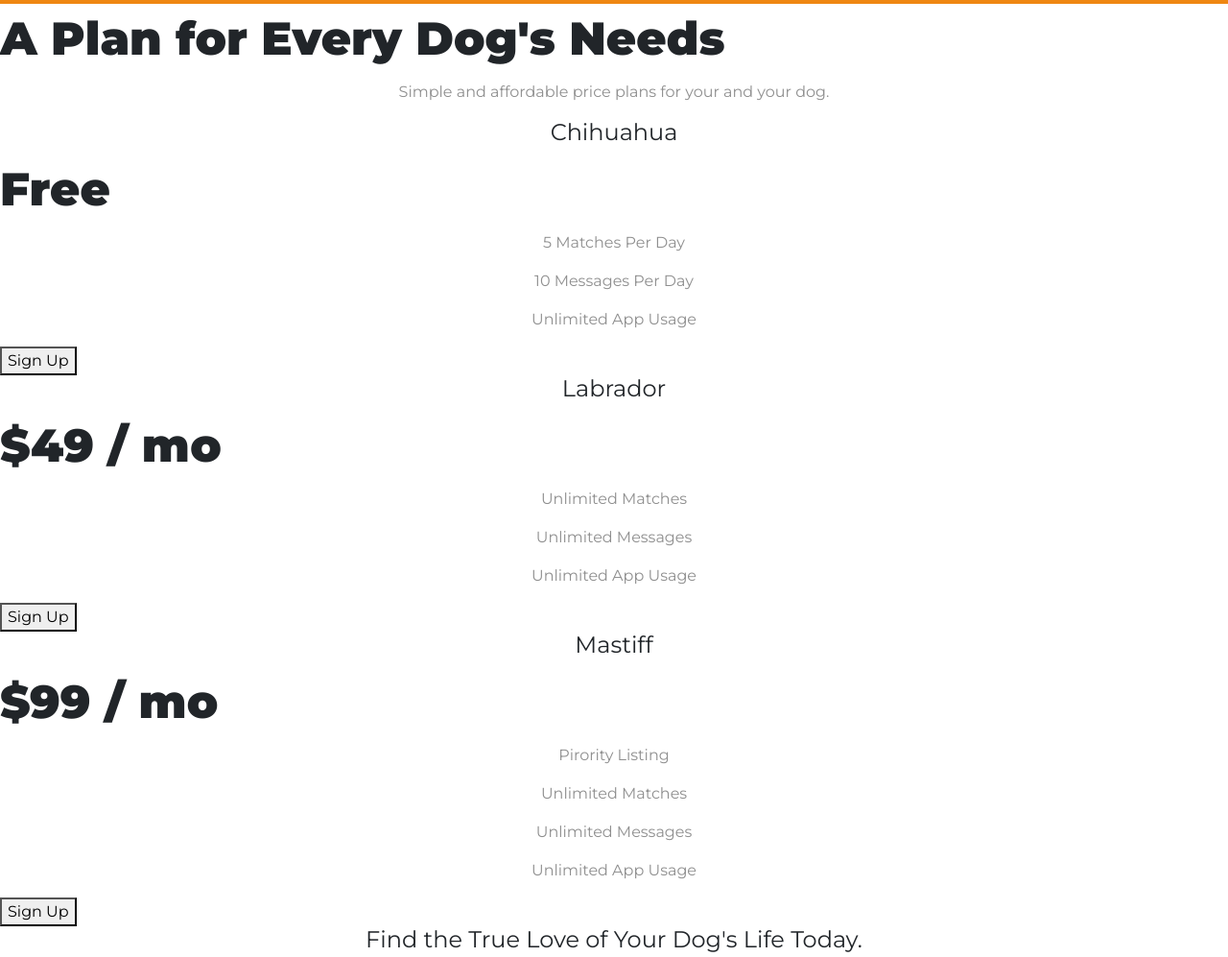
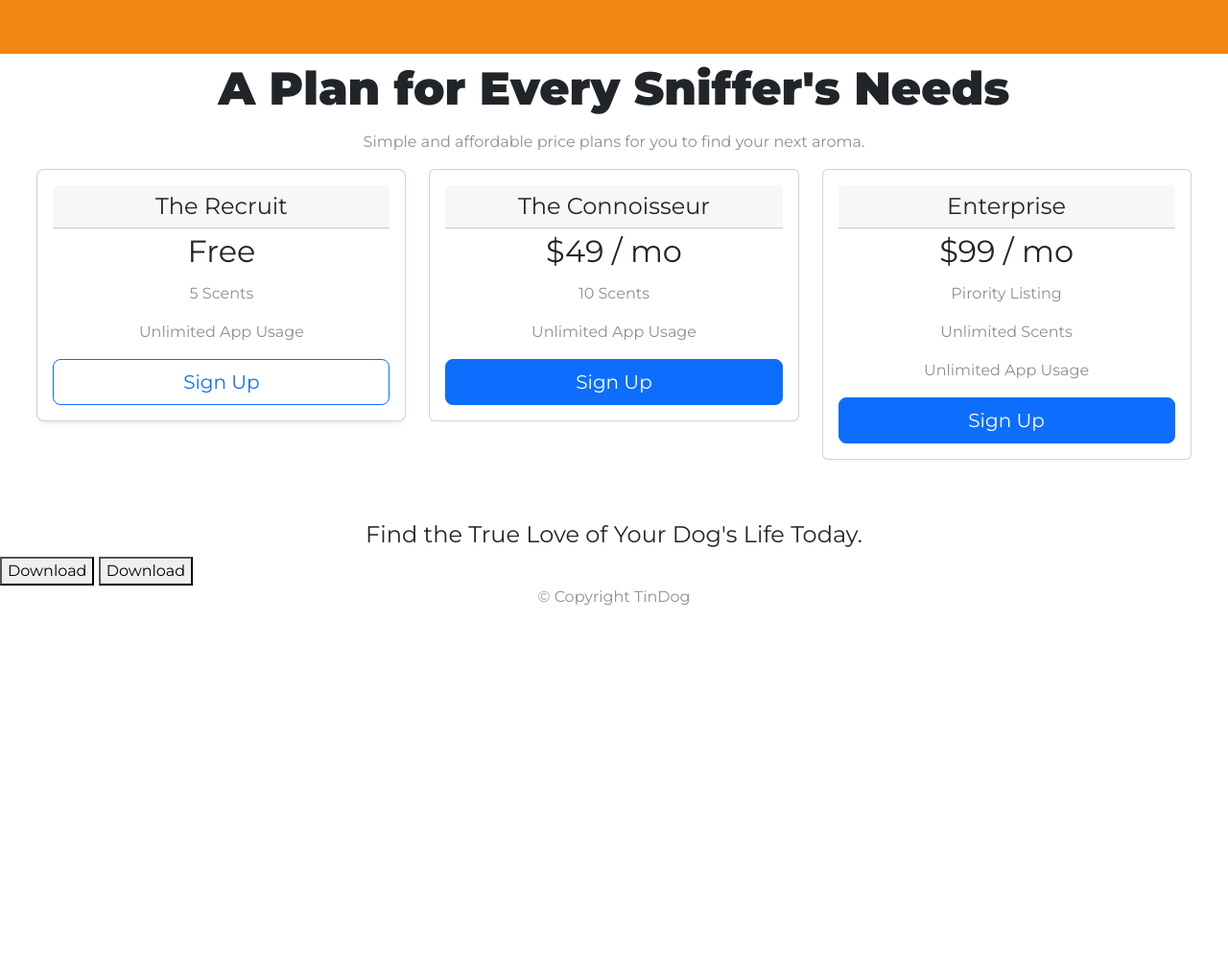
Before and after one commit to RuwinX/Tinscent, a plain HTML site: page index.html in a window 1280 px wide. Shown: the part 1657-2654 px from the top of the page at 96% size. After the commit the page ends 2307 px from the top, so only its background shows below. Drawn offline with nearby package versions, Linux system fonts and the light colour scheme.

Commit message:
bootstrap cards
added pricing plans using bootstrap cards

```diff
--- a/css/styles.css
+++ b/css/styles.css
@@ -13,8 +13,7 @@ body {
 
 .phonePic {
   transform: rotate(25deg);
-  width: 60%;
-
+width:60%
 
 }
 
@@ -68,6 +67,10 @@ margin-bottom: 1rem;
 
 #features{
   margin: 10px;
+  padding-top: 4%;
+  background-color: white;
+  position: relative;
+  z-index: 1;
 }
 
 .row{
@@ -81,6 +84,10 @@ margin-bottom: 1rem;
   color: white;
 }
 
+#title{
+
+
+}
 .testimonial-pic {
   width: 10%;
   border-radius: 100%;
@@ -102,3 +109,16 @@ margin-bottom: 1rem;
 .carousel-item {
     padding: 7% 15%;
 }
+
+.pricing-card-title
+{
+    font-weight: 400;
+    font-size: 2rem;
+}
+
+#pricing {
+  margin-bottom:5%;
+  margin-left: 3%;
+  margin-right: 3%;
+  text-align: center;
+}
--- a/index.html
+++ b/index.html
@@ -56,8 +56,8 @@
 
           <button class="btn btn-outline-light btn-lg download-button" type="button"><i class="fa-brands fa-google-play"></i> Download</button>
         </div>
-        <div class="col-lg-6">
-          <img class="phonePic img-fluid" src="images/iphone6v2.png" alt="iphone-mockup">
+        <div class="col-lg-6 ">
+          <img class="phonePic" src="images/iphone6v2.png" alt="iphone-mockup">
         </div>
       </div>
 
@@ -71,7 +71,7 @@
     <div class="container">
       <div class="row">
         <div class="col-lg-4">
-         <i class="fa-solid fa-circle-check icon-list fa-3x"> </i>
+          <i class="fa-solid fa-circle-check icon-list fa-3x"> </i>
           <h3>Easy to use.</h3>
           <p>So easy to use, even a toddler could do it.</p>
         </div>
@@ -138,35 +138,46 @@
   <!-- Pricing -->
 
   <section id="pricing">
-
-    <h2>A Plan for Every Dog's Needs</h2>
-    <p>Simple and affordable price plans for your and your dog.</p>
+    <h2>A Plan for Every Sniffer's Needs</h2>
+    <p>Simple and affordable price plans for you to find your next aroma.</p>
+    <div class="row">
+      <div class="col-lg-4 col-md-6">
+        <div class="card  mb-4 rounded-3 shadow-sm">
+          <div class="card-body">
+            <h3 class="card-header">The Recruit</h3>
+            <h2 class="card-title pricing-card-title">Free</h2>
+            <p>5 Scents</p>
+            <p>Unlimited App Usage</p>
+            <button type="button" class="w-100 btn btn-lg btn-outline-primary">Sign Up</button>
+          </div>
+        </div>
+      </div>
+      <div class="col-md-6 col-lg-4">
+        <div class="card">
+          <div class="card-body">
+            <h3 class="card-header">The Connoisseur</h3>
+            <h2 class="card-title pricing-card-title"> $49 / mo</h2>
+            <p>10 Scents</p>
+            <p>Unlimited App Usage</p>
+            <button type="button" class="w-100 btn btn-lg btn-primary">Sign Up</button>
+          </div>
+        </div>
+      </div>
+      <div class="col-md-6 col-lg-4">
+        <div class="card">
+          <div class="card-body">
+            <h3 class="card-header">Enterprise</h3>
+            <h2 class="card-title pricing-card-title">$99 / mo</h2>
+            <p>Pirority Listing</p>
+            <p>Unlimited Scents</p>
+            <p>Unlimited App Usage</p>
+            <button type="button" class="w-100 btn btn-lg btn-primary">Sign Up</button>
+          </div>
+        </div>
+      </div>
 
 
-    <h3>Chihuahua</h3>
-    <h2>Free</h2>
-    <p>5 Matches Per Day</p>
-    <p>10 Messages Per Day</p>
-    <p>Unlimited App Usage</p>
-    <button type="button">Sign Up</button>
-
-
-    <h3>Labrador</h3>
-    <h2>$49 / mo</h2>
-    <p>Unlimited Matches</p>
-    <p>Unlimited Messages</p>
-    <p>Unlimited App Usage</p>
-    <button type="button">Sign Up</button>
-
-
-    <h3>Mastiff</h3>
-    <h2>$99 / mo</h2>
-    <p>Pirority Listing</p>
-    <p>Unlimited Matches</p>
-    <p>Unlimited Messages</p>
-    <p>Unlimited App Usage</p>
-    <button type="button">Sign Up</button>
-
+  </div>
   </section>
 
 
```
